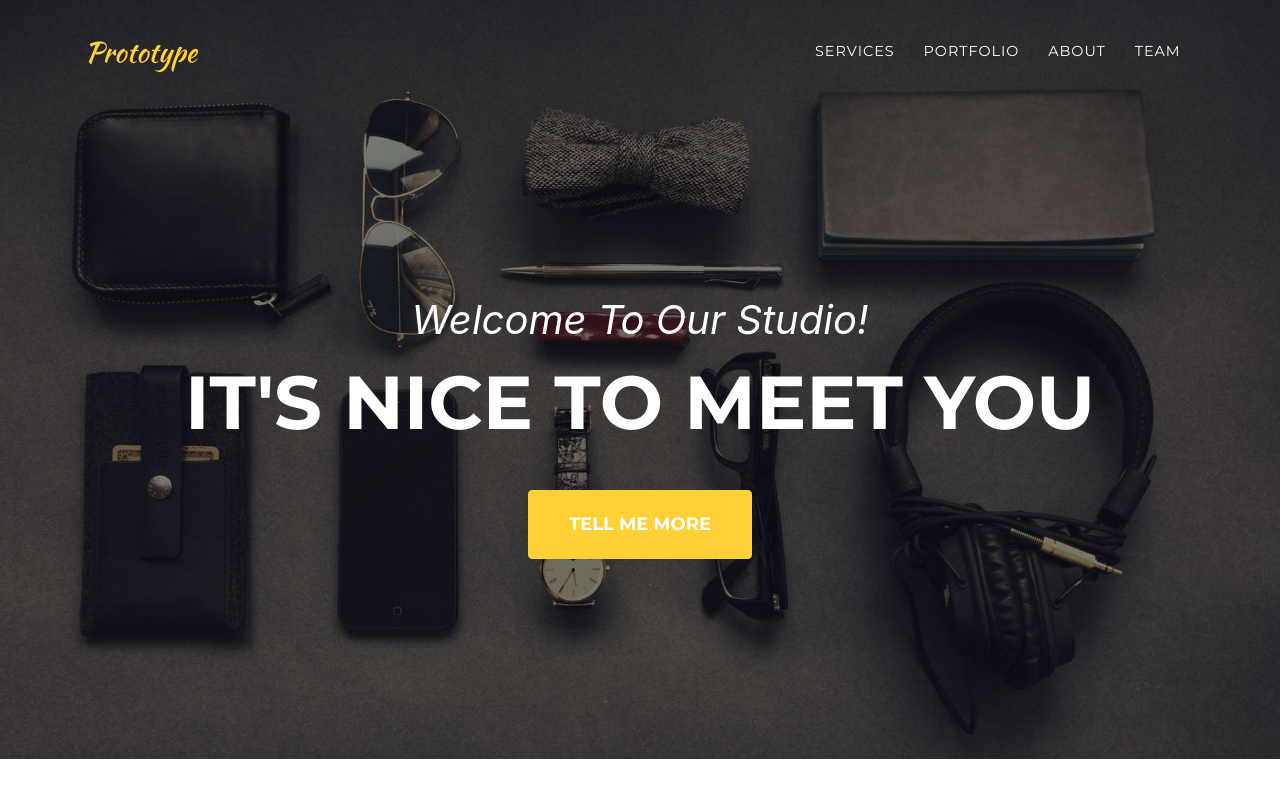
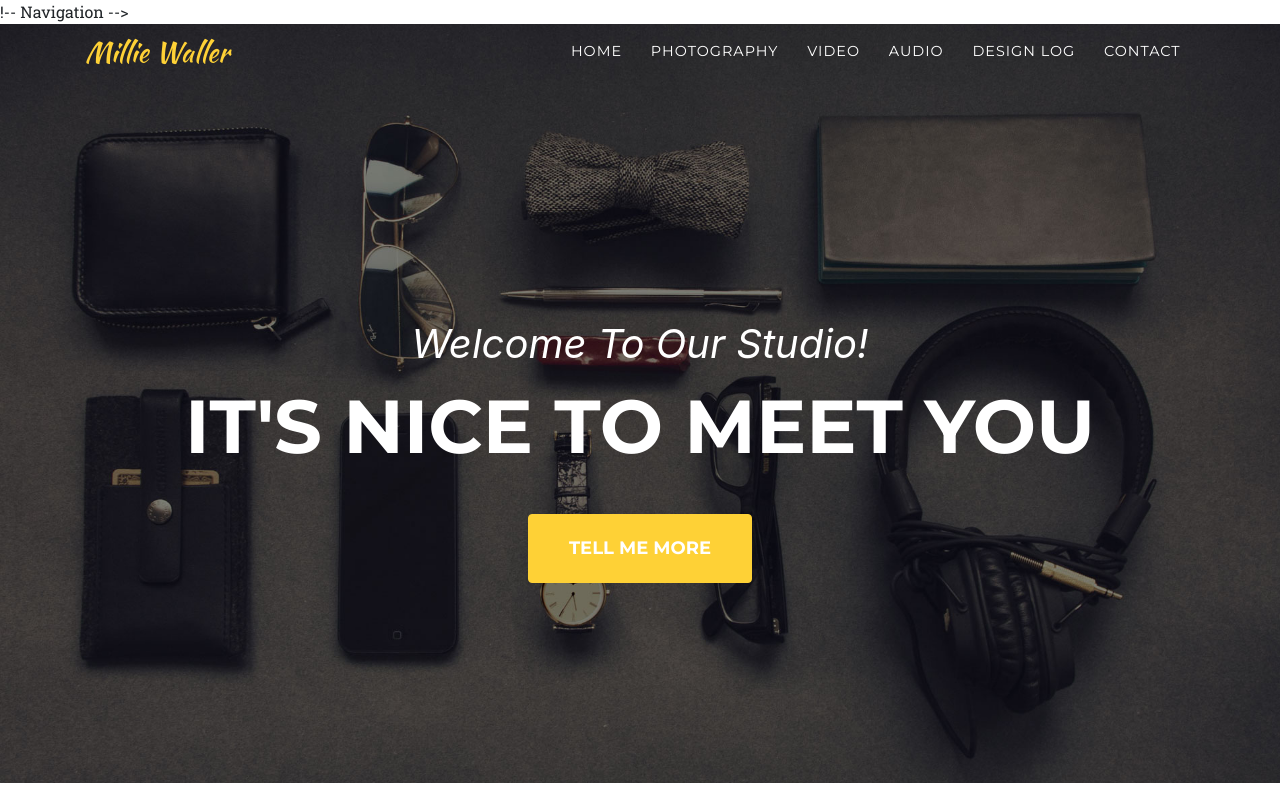
Before and after one commit to wallermj/mp-prototype, a plain HTML site: page audio.html in a window 1280 px wide. Shown: the top 800 px of the page. Drawn offline with Linux system fonts and the light colour scheme; a web font is replaced by a local one.

Commit message:
Updated Navigation links

```diff
--- a/audio.html
+++ b/audio.html
@@ -27,10 +27,10 @@
 
 <body id="page-top">
 
-  <!-- Navigation -->
+  !-- Navigation -->
   <nav class="navbar navbar-expand-lg navbar-dark fixed-top" id="mainNav">
     <div class="container">
-      <a class="navbar-brand js-scroll-trigger" href="#page-top">Prototype</a>
+      <a class="navbar-brand js-scroll-trigger" href="#page-top">Millie Waller</a>
       <button class="navbar-toggler navbar-toggler-right" type="button" data-toggle="collapse" data-target="#navbarResponsive" aria-controls="navbarResponsive" aria-expanded="false" aria-label="Toggle navigation">
         Menu
         <i class="fas fa-bars"></i>
@@ -38,22 +38,29 @@
       <div class="collapse navbar-collapse" id="navbarResponsive">
         <ul class="navbar-nav text-uppercase ml-auto">
           <li class="nav-item">
-            <a class="nav-link" href="#">Services</a>
+            <a class="nav-link" href="index.html">Home</a>
           </li>
           <li class="nav-item">
-            <a class="nav-link" href="#">Portfolio</a>
+            <a class="nav-link" href="photography.html">Photography</a>
           </li>
           <li class="nav-item">
-            <a class="nav-link" href="#">About</a>
+            <a class="nav-link" href="video.html">Video</a>
           </li>
           <li class="nav-item">
-            <a class="nav-link" href="#">Team</a>
+            <a class="nav-link" href="audio.html">Audio</a>
+          </li>
+          <li class="nav-item">
+            <a class="nav-link" href="design-log.html">Design Log</a>
+          </li>
+          <li class="nav-item">
+            <a class="nav-link" href="contact.html">Contact</a>
           </li>
 
         </ul>
       </div>
     </div>
   </nav>
+
 
   <!-- Header -->
   <header class="masthead">
```
Also changed, not shown: contact.html (+13 -6 lines), design-log.html (+13 -6 lines), index.html (+11 -5 lines), photography.html (+13 -6 lines), video.html (+13 -6 lines).
